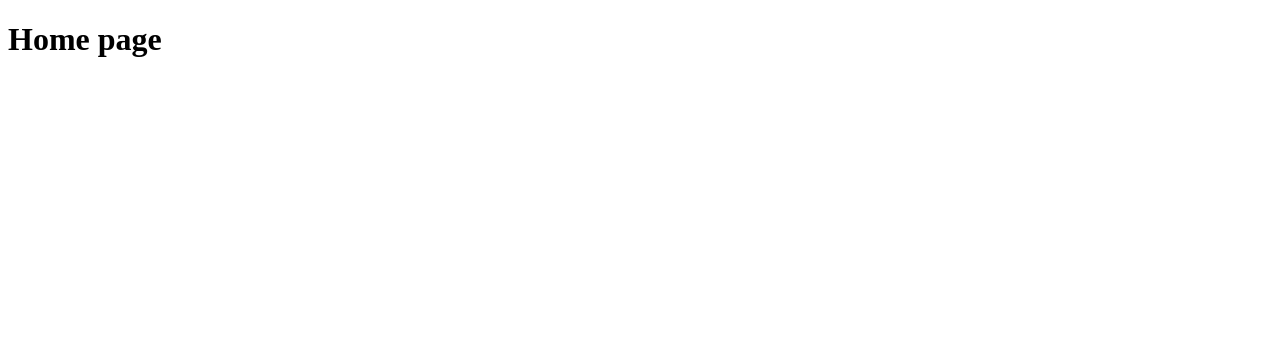
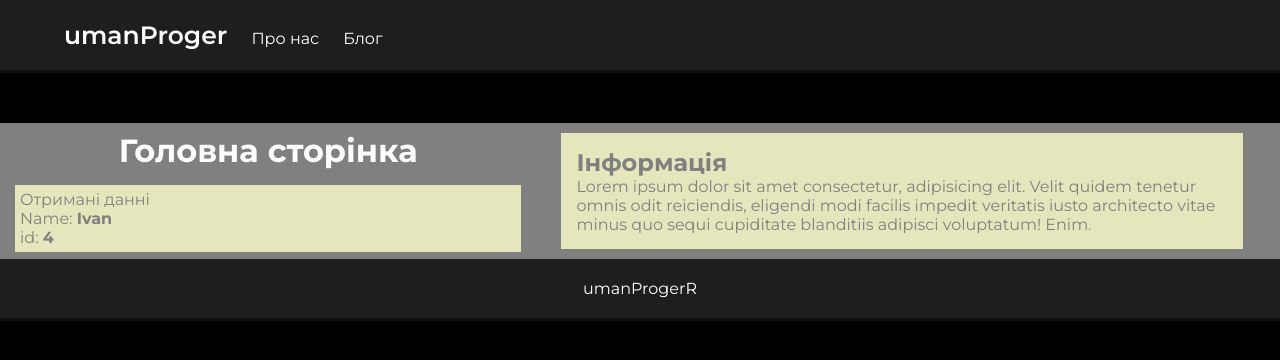
Before and after one commit to IvanSlivenko/site-in-node.js-from-gosha-dudar, a Node server app: page / in a window 1280 px wide. Before the commit the part shown is almost empty. Shown: the top 360 px of the page. Run offline with Node 20, Linux system fonts and the light colour scheme.

Commit message:
09-10-2024-17-13

```diff
--- a/description.txt
+++ b/description.txt
@@ -6,5 +6,9 @@ https://www.npmjs.com/package/express
 
 npm i express
 
+npm i ejs
+
+
+
 --------------------------------------
 00 : 37 : 07
--- a/index.js
+++ b/index.js
@@ -5,22 +5,26 @@ const express = require('express');
 
 const app = express();
 
+app.set('view engine', 'ejs');
+app.set('views', './templates');
+app.use(express.static('public'));
+
 let PORT = 3001;
 
 app.get('/', function (req, res) {
-    // res.send(__dirname + '/templates/index.html');
-    res.sendFile(__dirname + '/templates/index.html');
+    res.render('index', {name:"Ivan", id: 4});
 
-    // res.end();
   })
 
   app.get('/about', function (req, res) {
-    // res.send('About express');
-    res.sendFile(__dirname + '/templates/about.html');
-    // res.end();
+    res.render('about');
+  })
+
+  app.get('/blog', function (req, res) {
+    res.render('blog');
   })
 
   app.listen(PORT , ()=>{
-    console.log(`Старт сервера відбувся : http://localchost:${PORT}`);
+    console.log(`Старт сервера відбувся : http://localhost:${PORT}`);
 
   })
--- a/package.json
+++ b/package.json
@@ -7,6 +7,9 @@
   "author": "UmanProger",
   "license": "ISC",
   "dependencies": {
-    "express": "^4.21.0"
+    "ejs": "^3.1.10",
+    "express": "^4.21.0",
+    "ijs": "^0.0.0",
+    "studysite": "file:"
   }
 }
--- /dev/null
+++ b/public/css/style.css
@@ -0,0 +1,112 @@
+@import url('https://fonts.googleapis.com/css2?family=Montserrat:wght@400;500;600;700&display=swap');
+
+
+* {
+    margin: 0;
+    padding: 0;
+}
+
+
+
+body {
+    background: black;
+    color: white;
+    font-family: 'Montserrat', sans-serif;
+}
+
+header {
+    margin-bottom: 50px;
+}
+
+header,
+footer{
+    width: 90%;
+    padding: 20px 5%;
+    background: rgb(30,30,30);
+    border-bottom: 3px solid rgb(15, 15, 15);
+    display: flex;
+    justify-content: space-between;
+    align-items: center;
+    float: left;
+
+}
+
+a {
+    text-decoration: none;
+
+}
+
+.logo {
+    font-weight: 600;
+    font-size: 25px;
+    color: #fff;
+}
+
+nav a {
+    color: #fff;
+    margin-left: 20px;
+    text-decoration: none;
+}
+
+nav a:hover {
+    color: silver;
+    text-decoration: underline;
+}
+
+main {
+    width: 100%;
+    background: gray;
+    display: flex;
+    flex-direction: row;
+
+    justify-content: center;
+    align-items: center;
+}
+
+.data {
+    background: rgb(230, 230, 189);
+    color: gray;
+    padding: 5px;
+
+}
+
+.container-left {
+    width: 70%;
+    height: auto;
+    margin-left: 10px;
+    margin-right: 10px;
+    padding: 5px;
+
+
+}
+
+.container-right {
+    width: 90%;
+    height: auto;
+    margin-left: 15px;
+    margin-right: 15px;
+
+    background: rgb(230, 230, 189);
+    color: gray;
+    padding: 15px;
+
+}
+
+.info {
+    width: 100%;
+    padding: 10px;
+}
+
+footer {
+    display: flex;
+    justify-content: center;
+    align-items: center;
+}
+
+.title {
+    padding-bottom: 15px;
+    display: flex;
+    justify-content: center;
+    align-items: center;
+
+}
--- a/templates/index.html
+++ b/templates/about.ejs
@@ -3,11 +3,12 @@
 <head>
     <meta charset="UTF-8">
     <meta name="viewport" content="width=device-width, initial-scale=1.0">
-    <title>Home page</title>
+    <title>About page</title>
+    <link rel="stylesheet" href="../css/style.css">
 </head>
 <body>
     <div class="title">
-        <h1>Home page</h1>
+        <h1>About page</h1>
     </div>
 
 </body>
--- a/templates/about.html
+++ b/templates/blog.ejs
@@ -3,11 +3,12 @@
 <head>
     <meta charset="UTF-8">
     <meta name="viewport" content="width=device-width, initial-scale=1.0">
-    <title>About page</title>
+    <title>Blog page</title>
+    <link rel="stylesheet" href="../css/style.css">
 </head>
 <body>
     <div class="title">
-        <h1>About page</h1>
+        <h1>Blog page</h1>
     </div>
 
 </body>
--- /dev/null
+++ b/templates/index.ejs
@@ -0,0 +1,51 @@
+<!DOCTYPE html>
+<html lang="en">
+<head>
+    <meta charset="UTF-8">
+    <meta name="viewport" content="width=device-width, initial-scale=1.0">
+    <title>Home page</title>
+    <link rel="stylesheet" href="../css/style.css">
+</head>
+<body>
+<header>
+    <nav>
+        <span class="logo">umanProger</span>
+        <a href="/about">Про нас</a>
+        <a href="/blog"> Блог</a>
+
+    </nav>
+
+</header>
+<main>
+    <div class="container-left">
+        <div class="title">
+            <h1>Головна сторінка</h1>
+        </div>
+
+        <div class="data">
+            <p>Отримані данні</p>
+            <p>Name: <b><%= name %></b></p>
+            <p>id: <b><%=  id %></b></p>
+        </div>
+    </div>
+
+    <aside class="info">
+        <div class="container-right">
+            <h2>Інформація</h2>
+            <p>Lorem ipsum dolor sit amet consectetur,
+                adipisicing elit. Velit quidem tenetur
+                omnis odit reiciendis, eligendi modi
+                facilis impedit veritatis iusto architecto
+                vitae minus quo sequi cupiditate blanditiis
+                adipisci voluptatum! Enim.
+            </p>
+        </div>
+    </aside>
+
+</main>
+
+<footer> umanProger<span>R</span></footer>
+
+
+</body>
+</html>
```
Also changed, not shown: 1 other file.
